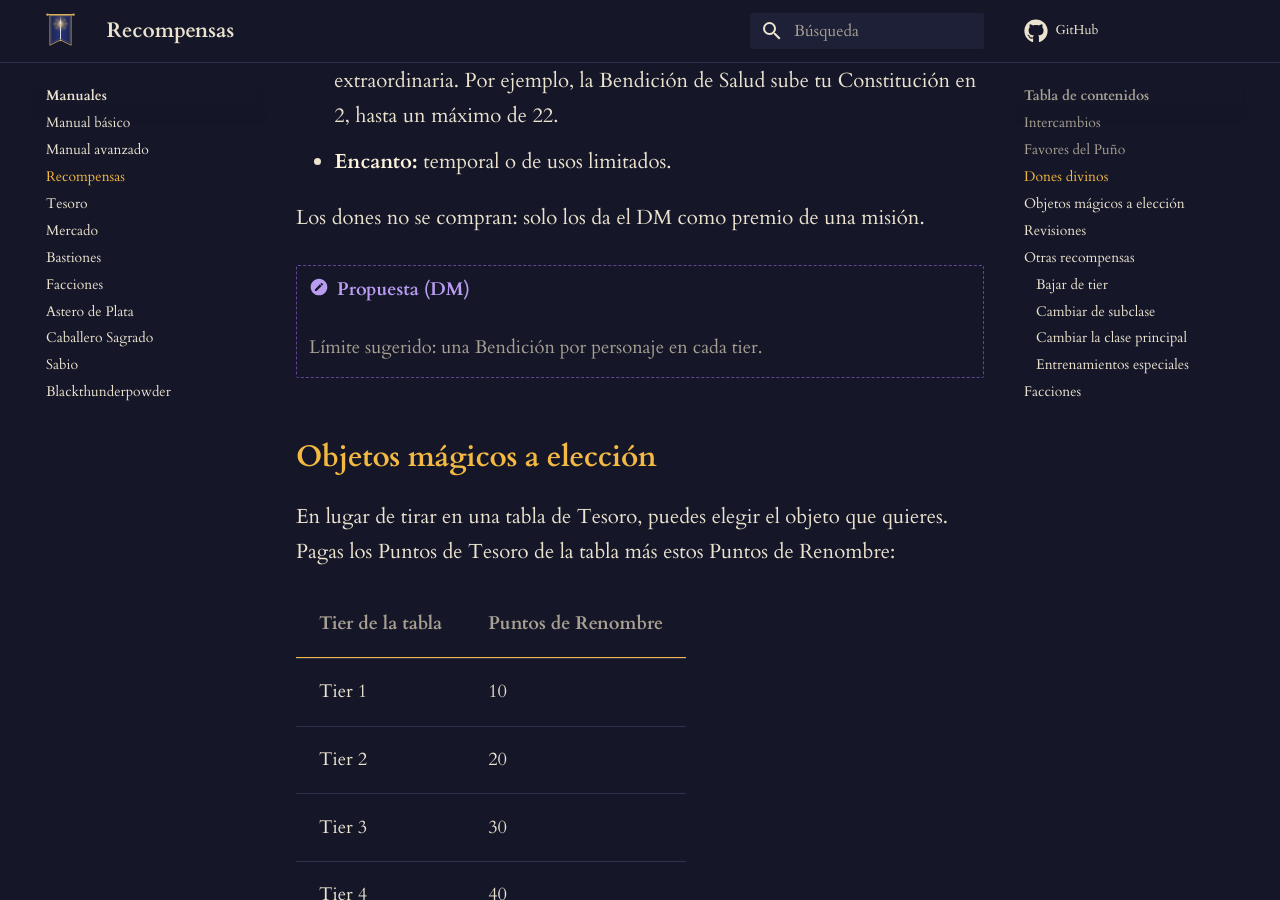
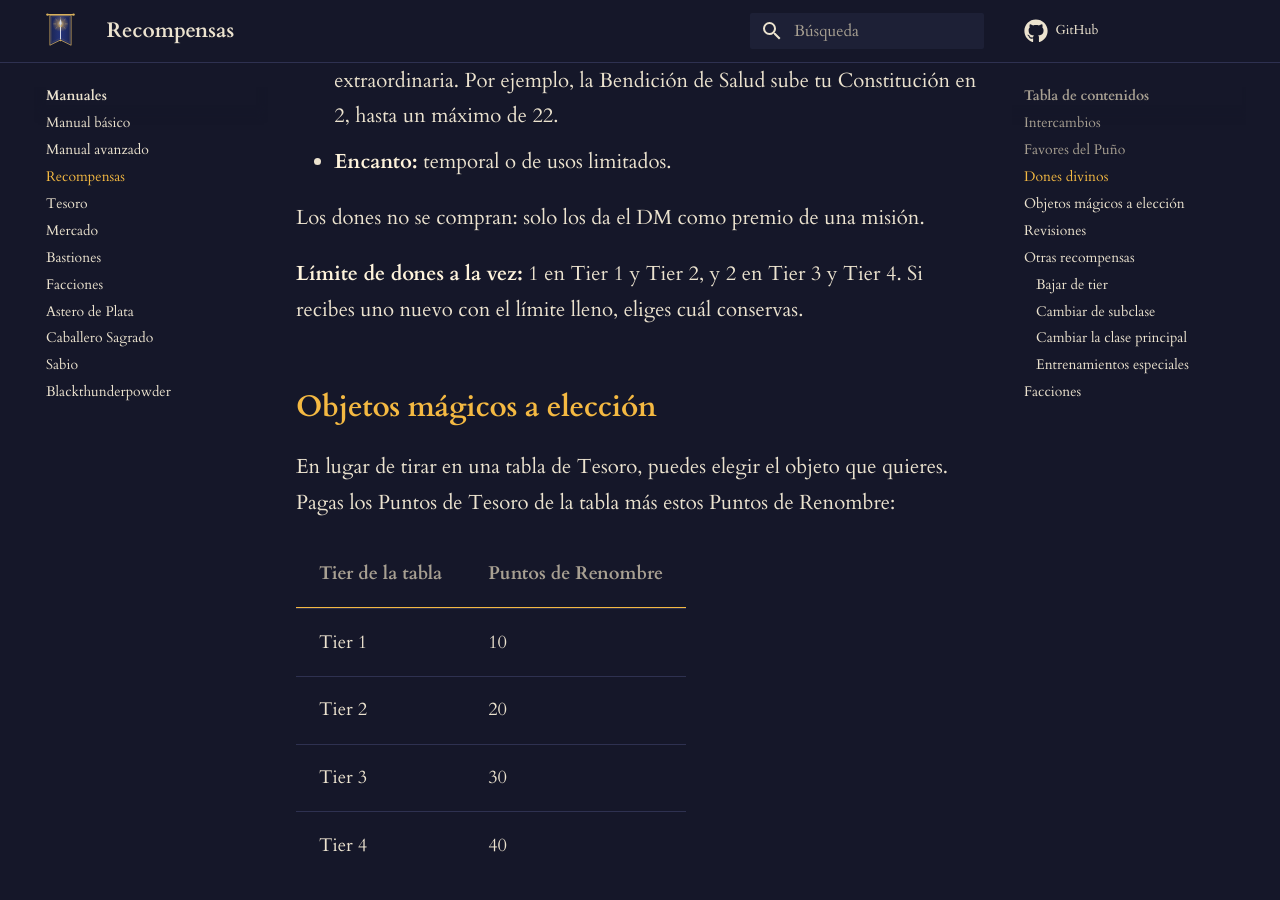
Before and after one commit to MagicFlee-hue/lanza-de-plata, an MkDocs documentation site: the page built from docs/documentos/recompensas.md, in a window 1280 px wide and 900 px high, scrolled down 3068 px. Built offline with MkDocs 1.6.1 and Material for MkDocs 9.7.7, drawn with Linux system fonts in a browser that asks for light colours; comment, search, counter and statistics services are not loaded.

Commit message:
Update recompensas.md

```diff
--- a/docs/documentos/recompensas.md
+++ b/docs/documentos/recompensas.md
@@ -48,8 +48,7 @@ Cuando una misión de lore llama la atención de **Tyr, Helm o Torm**, el DM pue
 
 Los dones no se compran: solo los da el DM como premio de una misión.
 
-!!! pendiente "Propuesta (DM)"
-    Límite sugerido: una Bendición por personaje en cada tier.
+**Límite de dones a la vez:** 1 en Tier 1 y Tier 2, y 2 en Tier 3 y Tier 4. Si recibes uno nuevo con el límite lleno, eliges cuál conservas.
 
 ## Objetos mágicos a elección
 
```
